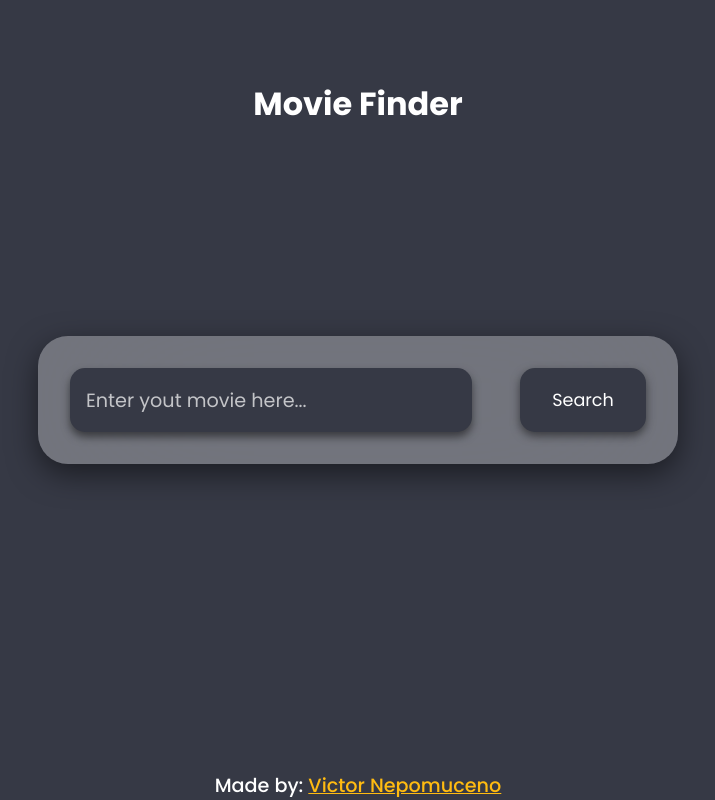
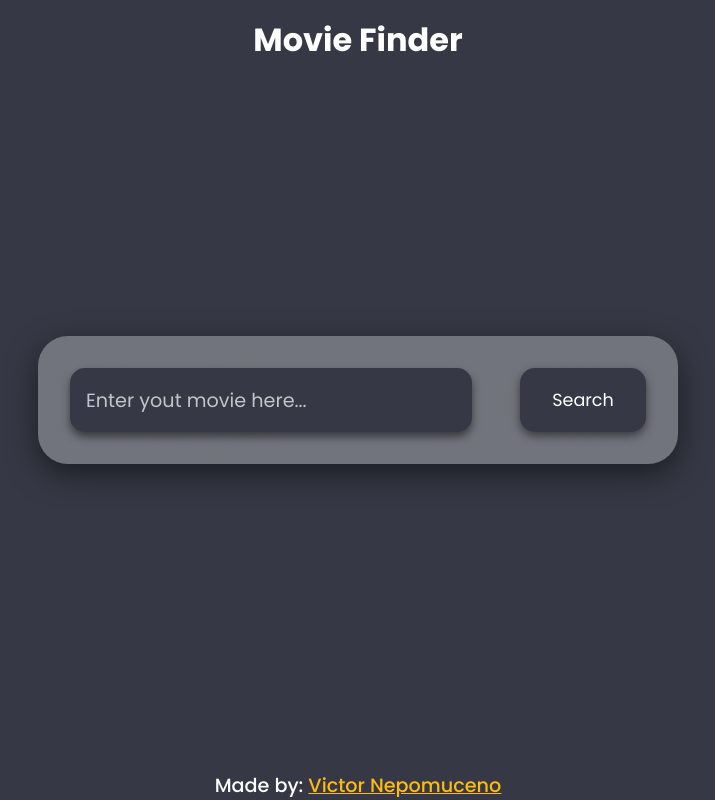
Before and after one commit to VictorNepomuceno/MovieFinder, a plain HTML site: page index.html in a window 1280 px wide. Shown: the whole page, without its empty margins (282-997 px from the left). Drawn offline with Linux system fonts and the light colour scheme; a web font is replaced by a local one.

Commit message:
mudança no css

```diff
--- a/style.css
+++ b/style.css
@@ -23,7 +23,7 @@ body {
 .titleMain {
     font-size: 2rem;
     position: fixed;
-    top: 5rem;
+    top: 1rem;
     color: #fff;
 }
 
```
